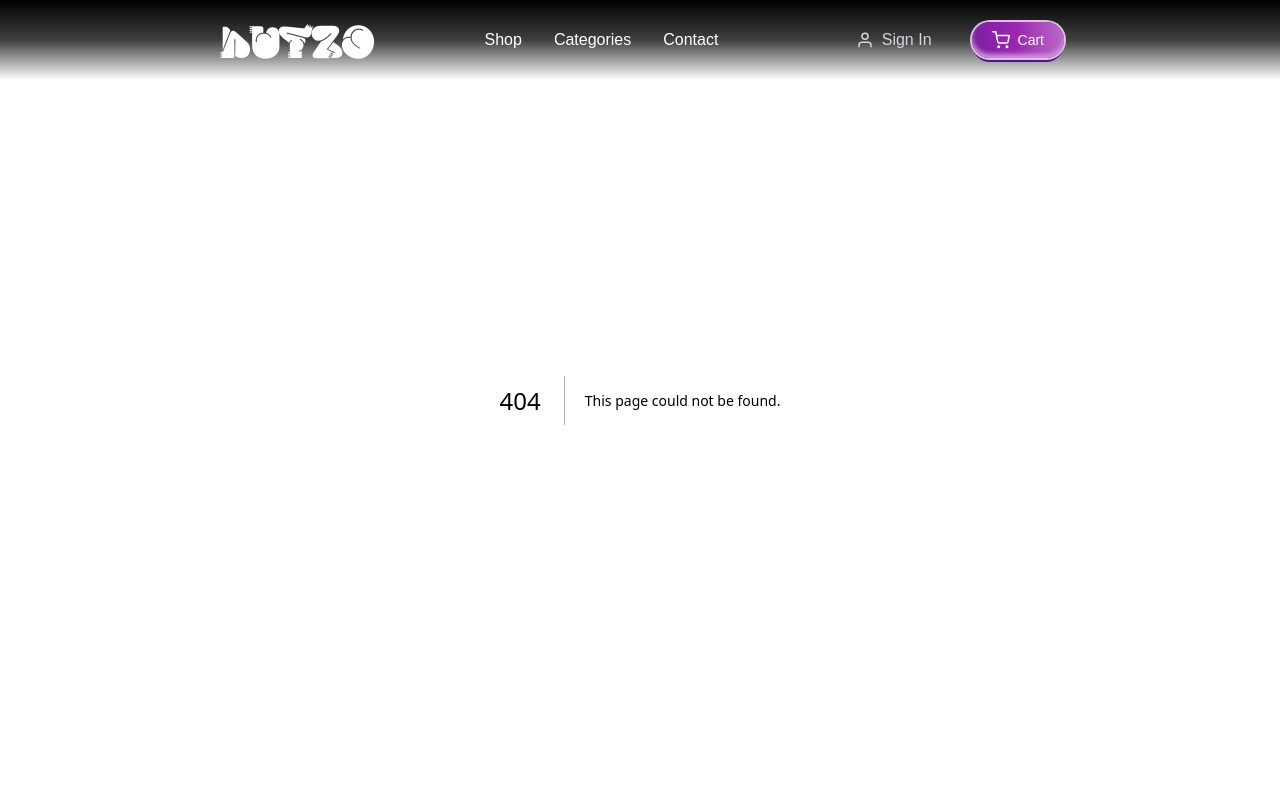
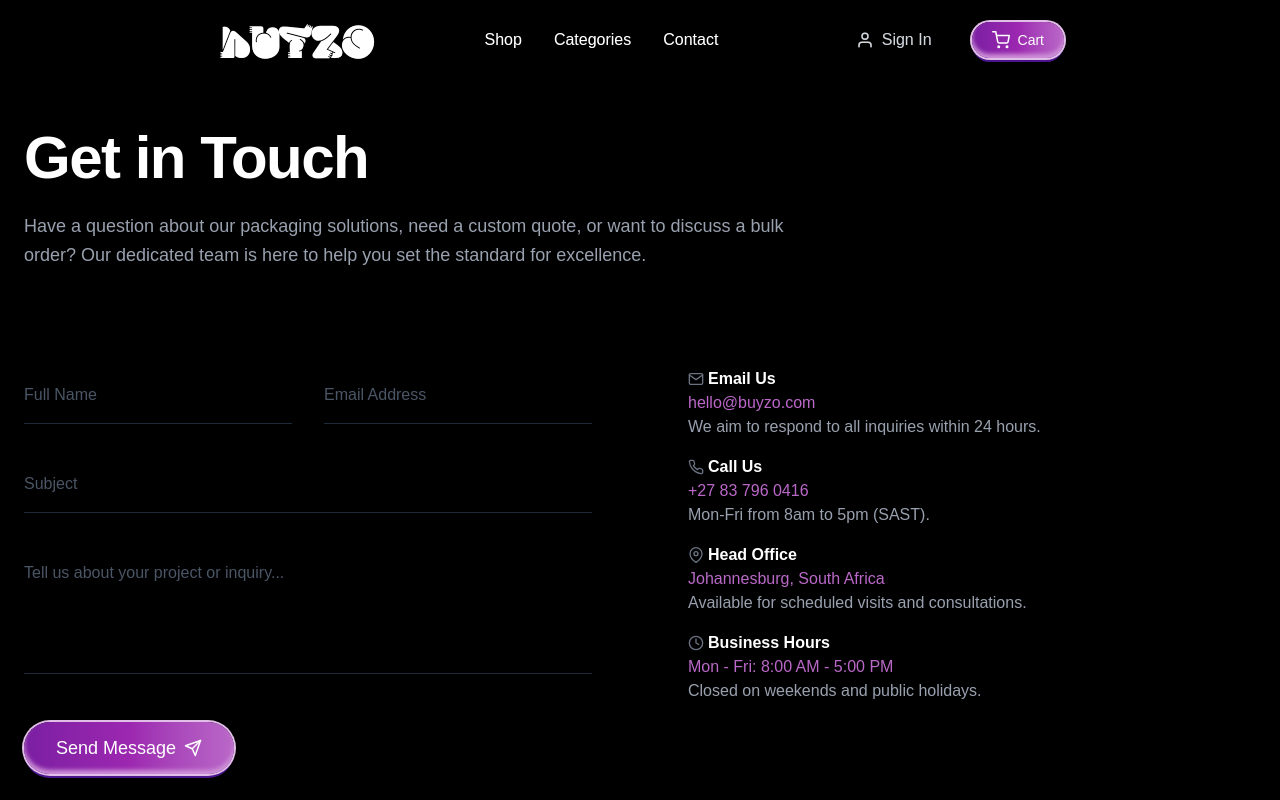
Before and after one commit to manandevs/buyzo, a Next.js app: page /contact in a window 1280 px wide. Before the commit this address had no page. Shown: the top 800 px of the page. Built offline with nearby package versions, Linux system fonts and the light colour scheme; a web font is replaced by a local one.

Commit message:
add contact page

```diff
--- /dev/null
+++ b/app/contact/page.tsx
@@ -0,0 +1,165 @@
+"use client";
+
+import React, { useState } from "react";
+import { motion } from "framer-motion";
+import { FiMail, FiPhone, FiMapPin, FiClock, FiSend } from "react-icons/fi";
+import Header from "@/components/Header";
+import ShopCTA from "@/components/ShopCTA";
+import Button from "@/components/common/Button";
+
+export default function ContactPage() {
+  const [formData, setFormData] = useState({
+    name: "",
+    email: "",
+    subject: "",
+    message: "",
+  });
+
+  const handleChange = (e: React.ChangeEvent<HTMLInputElement | HTMLTextAreaElement>) => {
+    setFormData({ ...formData, [e.target.name]: e.target.value });
+  };
+
+  const handleSubmit = (e: React.FormEvent) => {
+    e.preventDefault();
+    console.log("Form submitted:", formData);
+    alert("Thanks for reaching out! We will get back to you soon.");
+    setFormData({ name: "", email: "", subject: "", message: "" });
+  };
+
+  const contactDetails = [
+    {
+      icon: FiMail,
+      title: "Email Us",
+      details: "hello@buyzo.com",
+      description: "We aim to respond to all inquiries within 24 hours.",
+    },
+    {
+      icon: FiPhone,
+      title: "Call Us",
+      details: "+27 83 796 0416",
+      description: "Mon-Fri from 8am to 5pm (SAST).",
+    },
+    {
+      icon: FiMapPin,
+      title: "Head Office",
+      details: "Johannesburg, South Africa",
+      description: "Available for scheduled visits and consultations.",
+    },
+    {
+      icon: FiClock,
+      title: "Business Hours",
+      details: "Mon - Fri: 8:00 AM - 5:00 PM",
+      description: "Closed on weekends and public holidays.",
+    },
+  ];
+
+  return (
+    <div className="min-h-screen w-full bg-black text-white flex flex-col selection:bg-[#BA68C8] selection:text-white">
+      <Header />
+
+      <main className="flex-1 max-w-7xl mx-auto w-full px-6 pt-32 pb-24 flex flex-col gap-16 md:gap-24">
+
+        {/* Page Header */}
+        <div className="max-w-3xl">
+          <motion.h1
+            initial={{ opacity: 0, y: -20 }}
+            animate={{ opacity: 1, y: 0 }}
+            className="text-4xl md:text-5xl lg:text-6xl font-bold tracking-tight mb-6"
+          >
+            Get in Touch
+          </motion.h1>
+          <motion.p
+            initial={{ opacity: 0 }}
+            animate={{ opacity: 1 }}
+            transition={{ delay: 0.2 }}
+            className="text-lg text-gray-400 leading-relaxed"
+          >
+            Have a question about our packaging solutions, need a custom quote, or want to discuss a bulk order? Our dedicated team is here to help you set the standard for excellence.
+          </motion.p>
+        </div>
+
+        {/* Two Column Layout (Form + Details) */}
+        <div className="grid grid-cols-1 lg:grid-cols-2 gap-16 lg:gap-24">
+
+          {/* Minimal Form */}
+          <motion.form
+            initial={{ opacity: 0 }}
+            animate={{ opacity: 1 }}
+            transition={{ delay: 0.3 }}
+            onSubmit={handleSubmit}
+            className="flex flex-col gap-8"
+          >
+            <div className="grid grid-cols-1 md:grid-cols-2 gap-8">
+              <input
+                type="text"
+                name="name"
+                required
+                value={formData.name}
+                onChange={handleChange}
+                placeholder="Full Name"
+                className="w-full bg-transparent border-b border-gray-800 text-white py-4 focus:outline-none focus:border-[#BA68C8] transition-colors placeholder:text-gray-600"
+              />
+              <input
+                type="email"
+                name="email"
+                required
+                value={formData.email}
+                onChange={handleChange}
+                placeholder="Email Address"
+                className="w-full bg-transparent border-b border-gray-800 text-white py-4 focus:outline-none focus:border-[#BA68C8] transition-colors placeholder:text-gray-600"
+              />
+            </div>
+
+            <input
+              type="text"
+              name="subject"
+              required
+              value={formData.subject}
+              onChange={handleChange}
+              placeholder="Subject"
+              className="w-full bg-transparent border-b border-gray-800 text-white py-4 focus:outline-none focus:border-[#BA68C8] transition-colors placeholder:text-gray-600"
+            />
+
+            <textarea
+              name="message"
+              required
+              rows={4}
+              value={formData.message}
+              onChange={handleChange}
+              placeholder="Tell us about your project or inquiry..."
+              className="w-full bg-transparent border-b border-gray-800 text-white py-4 focus:outline-none focus:border-[#BA68C8] transition-colors placeholder:text-gray-600 resize-none"
+            />
+
+            <Button className="w-fit px-8 py-3 mt-4 text-lg">
+              Send Message <FiSend size={18} />
+            </Button>
+          </motion.form>
+
+          <motion.div
+            initial={{ opacity: 0 }}
+            animate={{ opacity: 1 }}
+            transition={{ delay: 0.4 }}
+            className="flex flex-col gap-4"
+          >
+            {contactDetails.map((item, index) => {
+              const Icon = item.icon;
+              return (
+                <div key={index} className="flex flex-col items-start">
+                  <div className="flex gap-1 items-center">
+                    <Icon size={16} className="text-gray-500 shrink-0" />
+                    <h3 className="font-semibold ">{item.title}</h3>
+                  </div>
+                  <p className="text-[#BA68C8]">{item.details}</p>
+                  <p className="text-gray-400">{item.description}</p>
+                </div>
+              );
+            })}
+          </motion.div>
+
+        </div>
+      </main>
+
+      <ShopCTA />
+    </div>
+  );
+}
```
Also changed, not shown: 1 other file (tests, documents, lock files or other folders).
